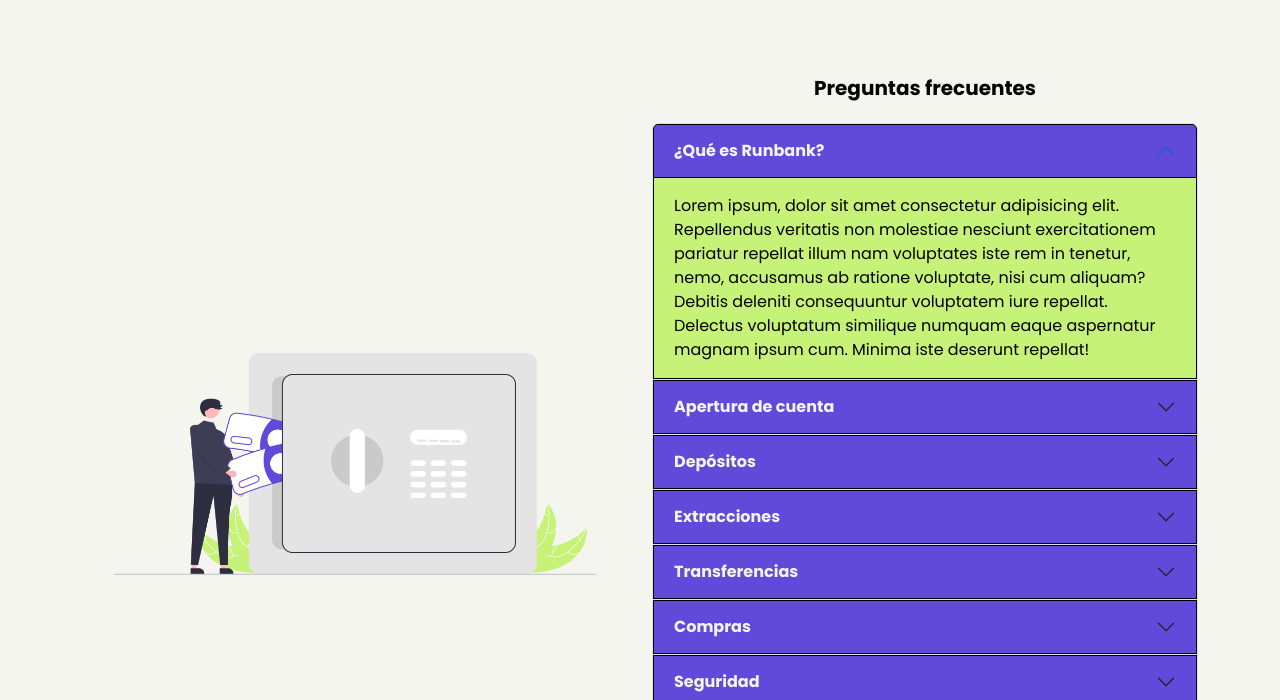
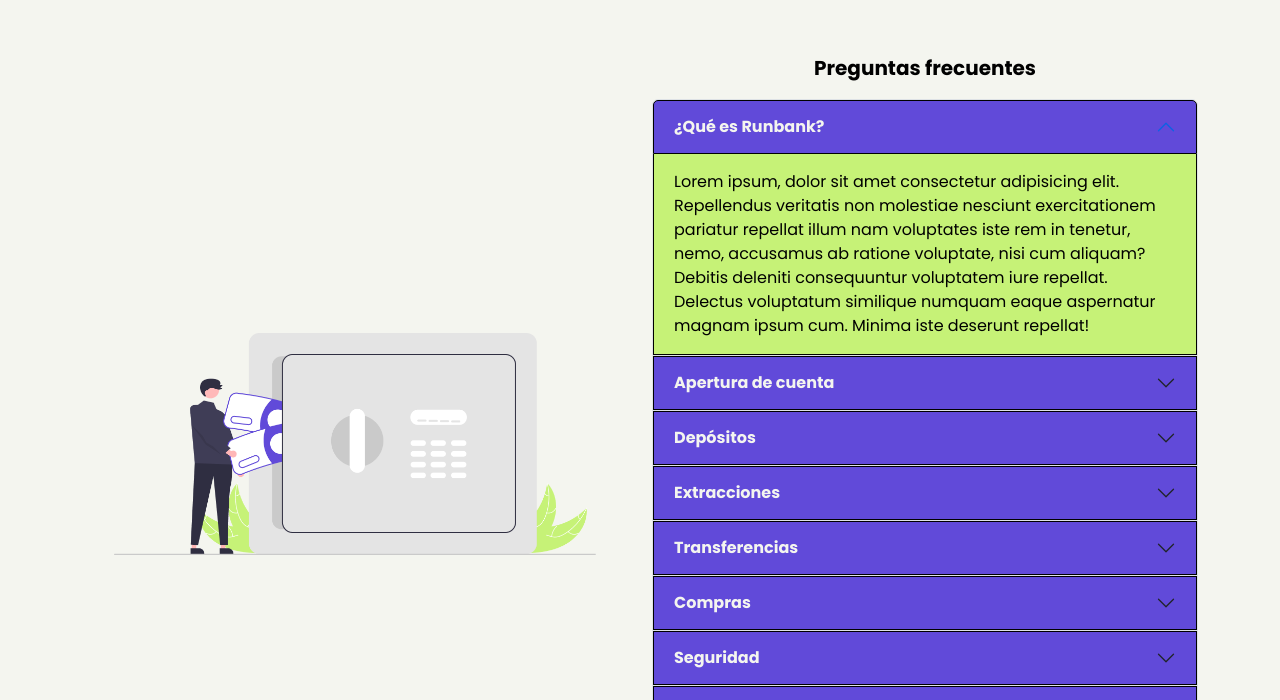
Before and after one commit to Shinnys/PreEntrega2_MateoAgustinAnaya, a plain HTML site: page pages/help.html in a window 1280 px wide. Shown: the part 59-759 px from the top of the page. Drawn offline with nearby package versions, Linux system fonts and the light colour scheme.

Commit message:
Actualizacion

```diff
--- a/css/style.css
+++ b/css/style.css
@@ -257,18 +257,17 @@
 
 /* help.html */
 .container__help {
-    padding-top: 48px;
-    padding-bottom: 48px;
+    padding-top: 32px;
+    padding-bottom: 32px;
 }
 
 .help__img {
-    padding-right: 32px;
-    padding-left: 32px;
+    padding: 32px;
 }
 
 .help__title {
-    padding-top: 20px;
-    padding-bottom: 20px;
+    padding-top: 16px;
+    padding-bottom: 16px;
     font-size: 20px;
     font-weight: bold;
 }
@@ -293,7 +292,6 @@
     border: 1px solid black;
     border-top: none;
 }
-
 
 @media screen and (min-width: 448px) {
     .runbank-download {
```
